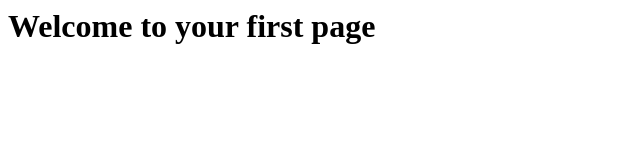
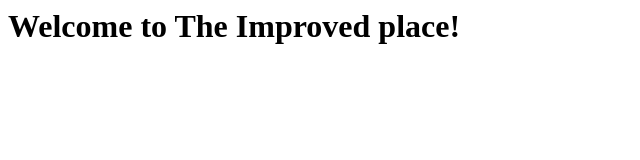
Before and after one commit to Dualic/checkpoint10, a plain HTML site: page run/10-2/index.html in a window 1280 px wide. Shown: the whole page, without its empty margins (0-640 px from the left). Drawn offline with Linux system fonts and the light colour scheme.

Commit message:
Changed the index file

```diff
--- a/run/10-2/index.html
+++ b/run/10-2/index.html
@@ -1 +1 @@
-<h1>Welcome to your first page</h1>
+<h1>Welcome to The Improved place!</h1>
```
